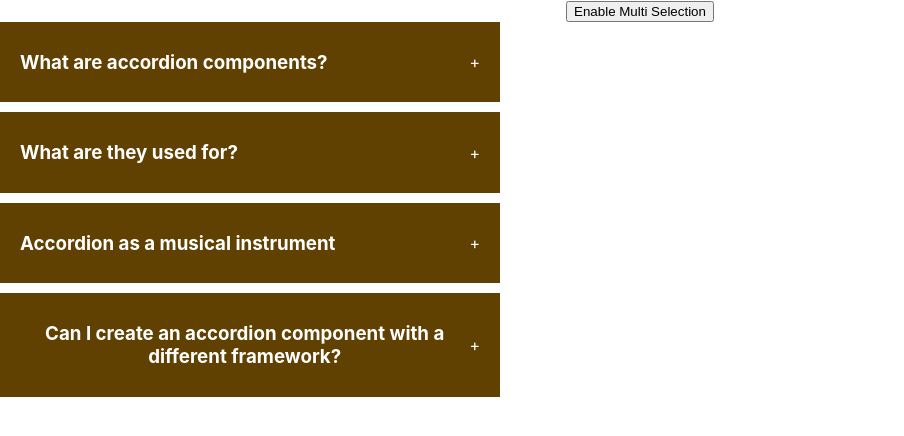
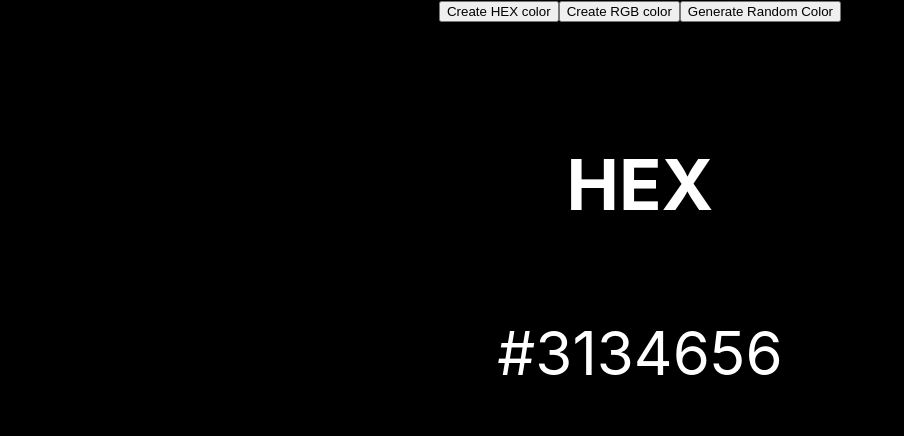
Before and after one commit to MayPyone/react-projects-samples, a React (Create React App) app: page / in a window 1280 px wide. Shown: the top 436 px of the page, without its empty margins (0-904 px from the left). Built offline with nearby package versions, Linux system fonts and the light colour scheme.

Commit message:
Random color

```diff
--- a/src/App.js
+++ b/src/App.js
@@ -1,11 +1,13 @@
 import logo from './logo.svg';
 import Accordian from "./components/accordian";
 import './App.css';
+import RandomColor from './components/accordian/random-color';
 
 function App() {
   return (
     <div className="App">
-     <Accordian/>
+     {/* <Accordian/> */}
+     <RandomColor />
     </div>
   );
 }
--- /dev/null
+++ b/src/components/accordian/random-color/index.jsx
@@ -0,0 +1,71 @@
+import { useEffect, useState } from "react"
+
+export default function RandomColor() {
+    const [typeOfColor, setTypeOfColor] = useState('hex');
+    const [color ,setColor] = useState ('black');
+
+    function randomUtilityColor(lenght){
+        return Math.floor(Math.random()* lenght)
+    }
+
+    function handleGenerateHexColor () {
+    let hexColor = "#";
+    const hex = [1,2,3,4,5,6,7,8,9,"A","B","C","D","E","F"]
+    for (let i =0 ; i<6; i++) {
+        hexColor += randomUtilityColor(hex.length);
+    }
+
+    setColor(hexColor);
+    }
+
+    function handleGenerateRgbColor () {
+    const r = randomUtilityColor(256);
+    const g = randomUtilityColor(256);
+    const b = randomUtilityColor(256);
+    setColor(`rgb(${r},${g},${b})`);
+    }
+
+   useEffect (()=>{
+    if (typeOfColor==="rgb") handleGenerateRgbColor();
+    else handleGenerateHexColor();
+   },[typeOfColor])
+    return (
+        <div style={
+            {
+                width: "100vw",
+                height: "100vh",
+                background: color,
+            }
+        }>
+            <button onClick={()=>{setTypeOfColor("hex")}}>Create HEX color</button>
+            <button onClick={()=>{setTypeOfColor("rgb")}}>Create RGB color</button>
+            <button onClick={typeOfColor === "hex"
+            ?
+            handleGenerateHexColor
+            :
+            handleGenerateRgbColor
+            }
+            >Generate Random Color</button>
+             <div
+        style={{
+          display: "flex",
+          justifyContent: "center",
+          alignItems: "center",
+          color: "#fff",
+          fontSize: "60px",
+          marginTop: "50px",
+          flexDirection  :'column',
+          gap :'20px'
+        }}
+      >
+        <h3>{typeOfColor === "hex"
+        ?
+        "HEX"
+        :
+        "RGB"
+        }</h3>
+        <div>{color}</div>
+      </div>
+        </div>
+    )
+}
```
